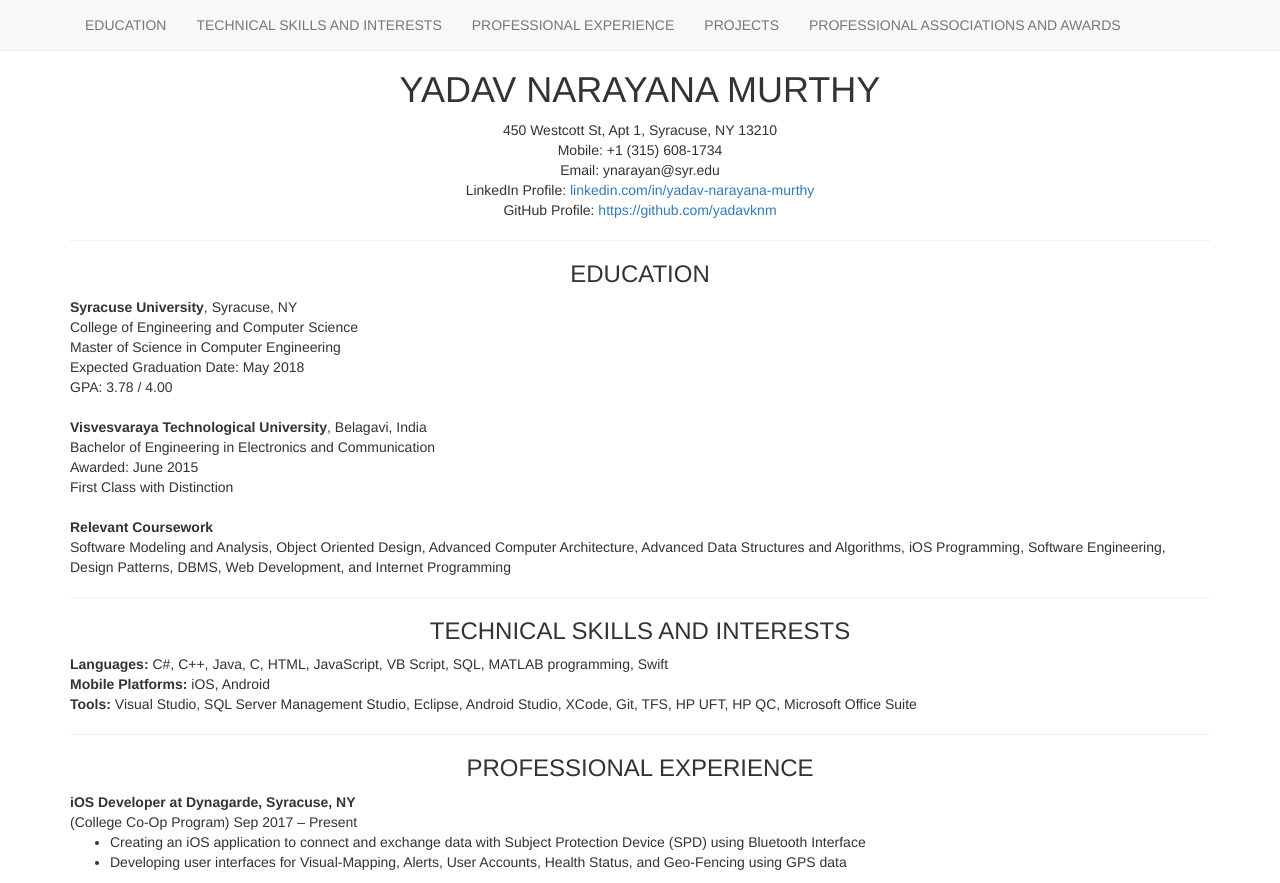
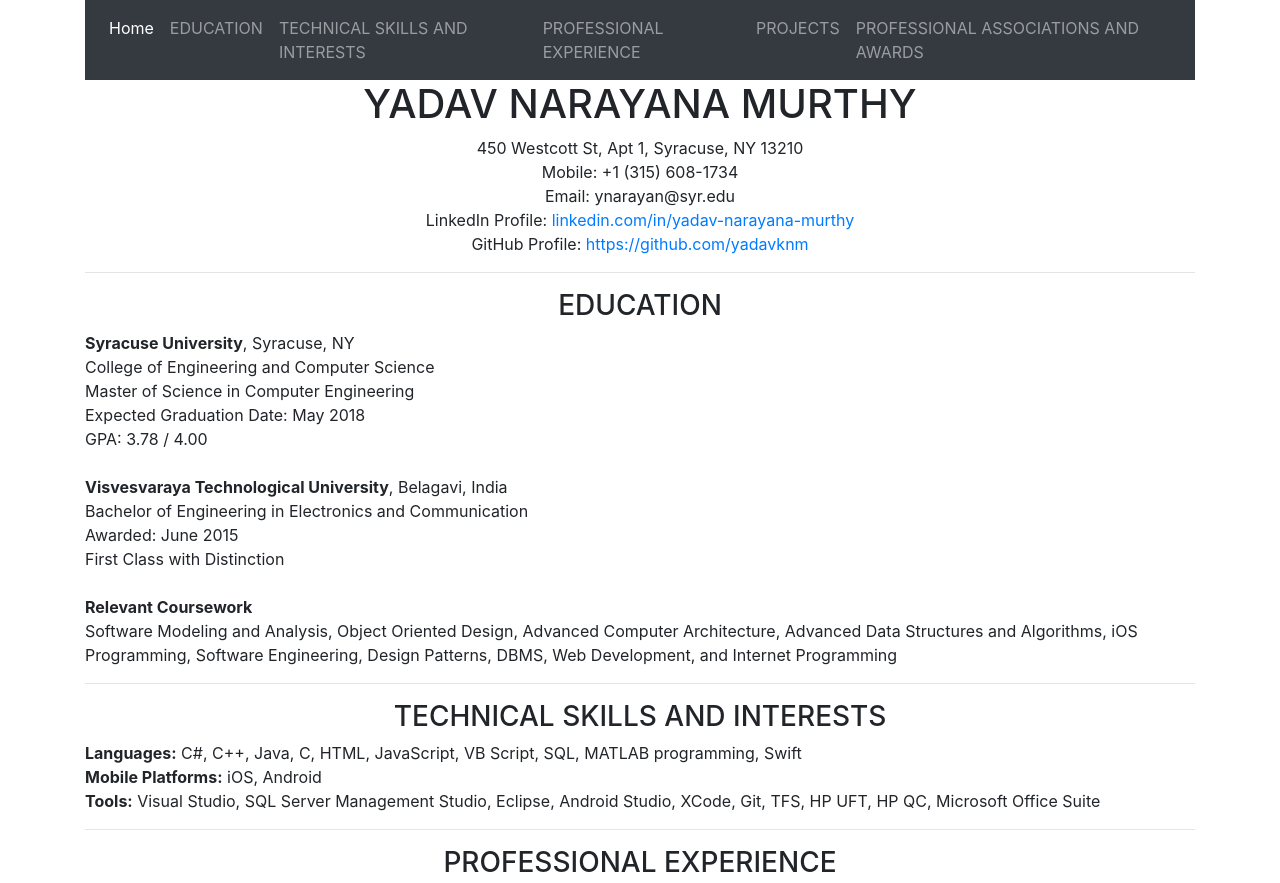
Before and after one commit to yadavknm/yadavknm.github.io, a plain HTML site: page index.html in a window 1280 px wide. Shown: the top 883 px of the page. Drawn offline with nearby package versions, Linux system fonts and the light colour scheme.

Commit message:
Bootstrap 4
Adding bootstrap 4

```diff
--- a/index.html
+++ b/index.html
@@ -1,29 +1,25 @@
 <!DOCTYPE html>
 <html lang="en">
 <head>
+
+	<!-- Required meta tags -->
+    <meta charset="utf-8">
+    <meta name="viewport" content="width=device-width, initial-scale=1, shrink-to-fit=no">
+
+	<!-- bootstrap css -->
+	<link rel="stylesheet" href="https://maxcdn.bootstrapcdn.com/bootstrap/4.0.0/css/bootstrap.min.css" integrity="sha384-Gn5384xqQ1aoWXA+058RXPxPg6fy4IWvTNh0E263XmFcJlSAwiGgFAW/dAiS6JXm" crossorigin="anonymous">
+
 	<title>Yadav N Murthy</title>
-
-	<meta name="viewport" content="width=device-width, initial-scale=1">
 
 	<!-- CSS styles -->
 	<link rel="stylesheet" type="text/css" href="styles.css">
 
-	<!-- Latest compiled and minified CSS -->
-	<link rel="stylesheet" href="https://maxcdn.bootstrapcdn.com/bootstrap/3.3.7/css/bootstrap.min.css" integrity="sha384-BVYiiSIFeK1dGmJRAkycuHAHRg32OmUcww7on3RYdg4Va+PmSTsz/K68vbdEjh4u" crossorigin="anonymous">
-
-	<!-- jQuery needed for Bootstrap -->
-	<script	src="http://code.jquery.com/jquery-3.3.1.js" integrity="sha256-2Kok7MbOyxpgUVvAk/HJ2jigOSYS2auK4Pfzbm7uH60=" crossorigin="anonymous"></script>
-	<script src="https://ajax.googleapis.com/ajax/libs/jquery/2.1.3/jquery.min.js"></script>
-
-	<!-- Latest compiled and minified JavaScript -->
-	<script src="https://maxcdn.bootstrapcdn.com/bootstrap/3.3.7/js/bootstrap.min.js" integrity="sha384-Tc5IQib027qvyjSMfHjOMaLkfuWVxZxUPnCJA7l2mCWNIpG9mGCD8wGNIcPD7Txa" crossorigin="anonymous"></script>
-
-	<!-- script -->
+	<!-- JS script -->
 	<script type="text/javascript" src="myScript.js"></script>
 
 </head>
 <body class="container">
-	<nav class="navbar navbar-default navbar-fixed-top">
+<!-- 	<nav class="navbar navbar-default navbar-fixed-top">
 		<div class="container">
 			<div class="navbar-header">
 				<button type="button" class="navbar-toggle collapsed" data-toggle="collapse" data-target="#sections-navbar-collapse" aria-expanded="false">
@@ -43,7 +39,38 @@
 				</ul>
 			</div>
 		</div>
-	</nav>
+	</nav> -->
+
+	<nav class="navbar sticky-top navbar-expand-xl navbar-dark bg-dark">
+  <!-- <a class="navbar-brand" href="#">Yadav</a> -->
+  <button class="navbar-toggler" type="button" data-toggle="collapse" data-target="#navbarSupportedContent" aria-controls="navbarSupportedContent" aria-expanded="false" aria-label="Toggle navigation">
+    <span class="navbar-toggler-icon"></span>
+  </button>
+
+  <div class="collapse navbar-collapse" id="navbarSupportedContent">
+    <ul class="navbar-nav mr-auto">
+      <li class="nav-item active">
+        <a class="nav-link" href="#">Home <span class="sr-only">(current)</span></a>
+      </li>
+      <li class="nav-item">
+        <a class="nav-link" href="#EDUCATION">EDUCATION</a>
+      </li>
+      <li class="nav-item">
+        <a class="nav-link" href="#TECHNICAL SKILLS AND INTERESTS">TECHNICAL SKILLS AND INTERESTS</a>
+      </li>
+       <li class="nav-item">
+        <a class="nav-link" href="#PROFESSIONAL EXPERIENCE">PROFESSIONAL EXPERIENCE</a>
+      </li>
+             <li class="nav-item">
+        <a class="nav-link" href="#PROJECTS">PROJECTS</a>
+      </li>
+             <li class="nav-item">
+        <a class="nav-link" href="#PROFESSIONAL ASSOCIATIONS AND AWARDS">PROFESSIONAL ASSOCIATIONS AND AWARDS</a>
+      </li>
+    </ul>
+  </div>
+</nav>
+
 	<h1>YADAV NARAYANA MURTHY</h1>
 	<p class="center">
 		450 Westcott St, Apt 1, Syracuse, NY 13210 <br>
@@ -149,5 +176,12 @@
 	•	<strong>Hackathon – People’s Choice Award</strong> for building an interactive Recruiting Alexa Skill for the Amazon Echo product line using Node.js, Alexa Skills Kit SDK, AWS Lambda cloud-based service, and Alexa Voice Service <br>
 	•	<strong>Indian Society for Technical Education (ISTE) – Best Student Award</strong> for an all-round performance <br><br><br>
 
+
+	<!-- bootstrap jQuery, Popper.js and JavaScript -->
+	<script src="https://code.jquery.com/jquery-3.2.1.slim.min.js" integrity="sha384-KJ3o2DKtIkvYIK3UENzmM7KCkRr/rE9/Qpg6aAZGJwFDMVNA/GpGFF93hXpG5KkN" crossorigin="anonymous"></script>
+	<script src="https://cdnjs.cloudflare.com/ajax/libs/popper.js/1.12.9/umd/popper.min.js" integrity="sha384-ApNbgh9B+Y1QKtv3Rn7W3mgPxhU9K/ScQsAP7hUibX39j7fakFPskvXusvfa0b4Q" crossorigin="anonymous"></script>
+	<script src="https://maxcdn.bootstrapcdn.com/bootstrap/4.0.0/js/bootstrap.min.js" integrity="sha384-JZR6Spejh4U02d8jOt6vLEHfe/JQGiRRSQQxSfFWpi1MquVdAyjUar5+76PVCmYl" crossorigin="anonymous"></script>
+
+
 </body>
 </html>
--- a/styles.css
+++ b/styles.css
@@ -6,10 +6,11 @@ h1, h3 {
 	text-align: center;
 }
 
-body {
+/*body {
 	padding-top: 50px;
-}
+}*/
 
+/*To avoid the overlap of content due to navbar*/
 *[id]:before {
   display: block;
   content: " ";
```
